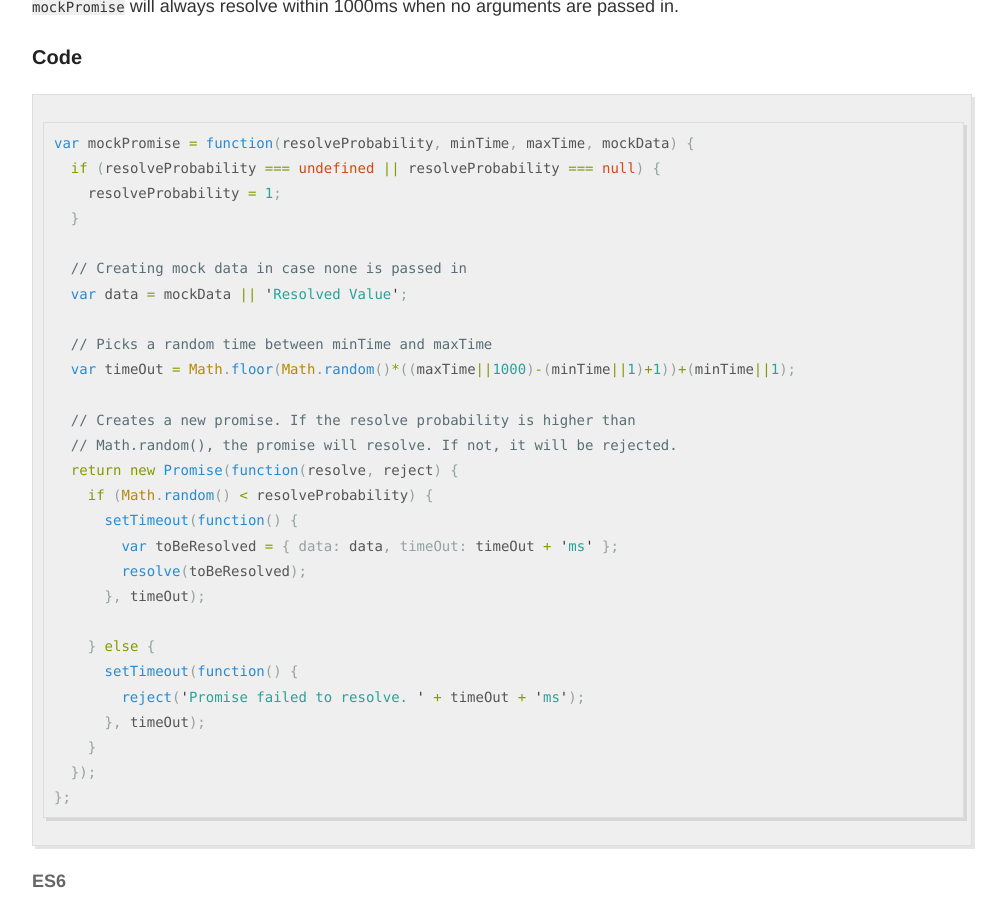
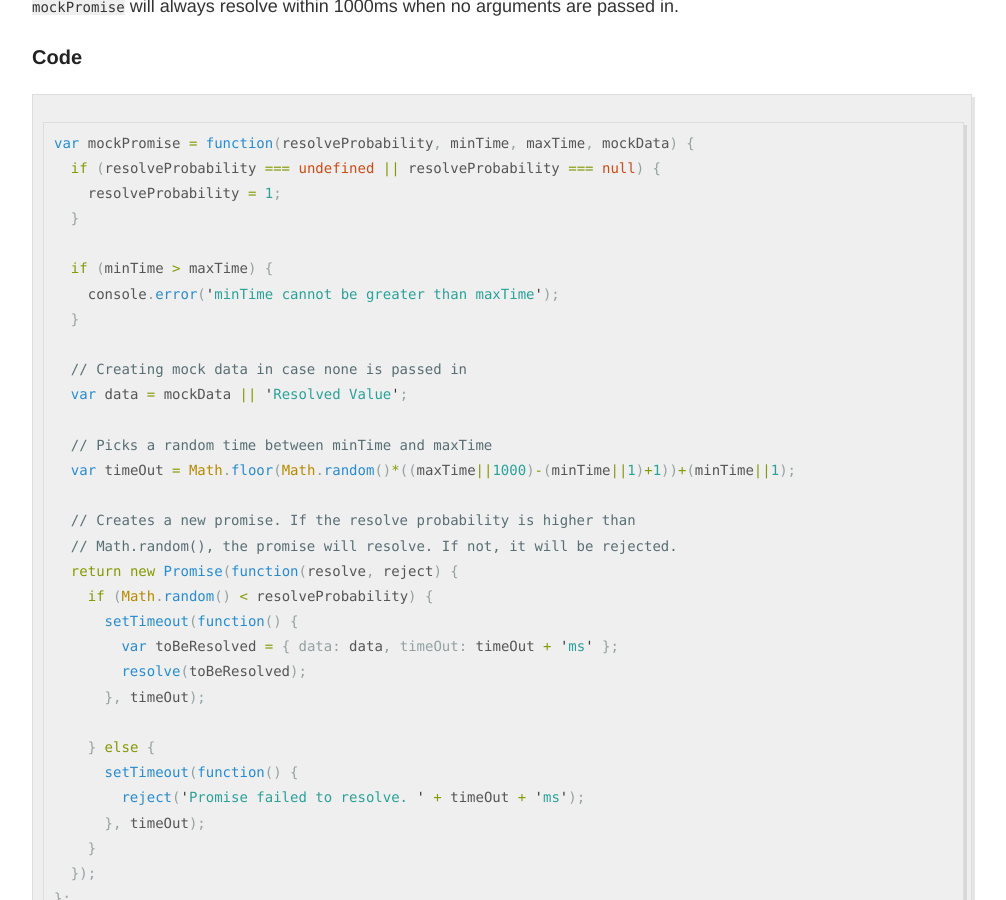
Before and after one commit to rodocite/rodocite.github.io, a Jekyll site: the page built from _posts/2015-10-12-mockPromise.md, in a window 1280 px wide and 900 px high, scrolled down 454 px. Shown: the whole window, without its empty margins (138-1144 px from the left). Built offline with Jekyll 4.4.1, drawn with Linux system fonts in a browser that asks for light colours; Markdown is read by kramdown in place of the engine named in the settings; comment, search, counter and statistics services are not loaded.

Commit message:
Update 2015-10-12-mockPromise.md

```diff
--- a/_posts/2015-10-12-mockPromise.md
+++ b/_posts/2015-10-12-mockPromise.md
@@ -17,6 +17,10 @@ There are four **optional** arguments:
 var mockPromise = function(resolveProbability, minTime, maxTime, mockData) {
   if (resolveProbability === undefined || resolveProbability === null) {
     resolveProbability = 1;
+  }
+
+  if (minTime > maxTime) {
+    console.error('minTime cannot be greater than maxTime');
   }
 
   // Creating mock data in case none is passed in
```
